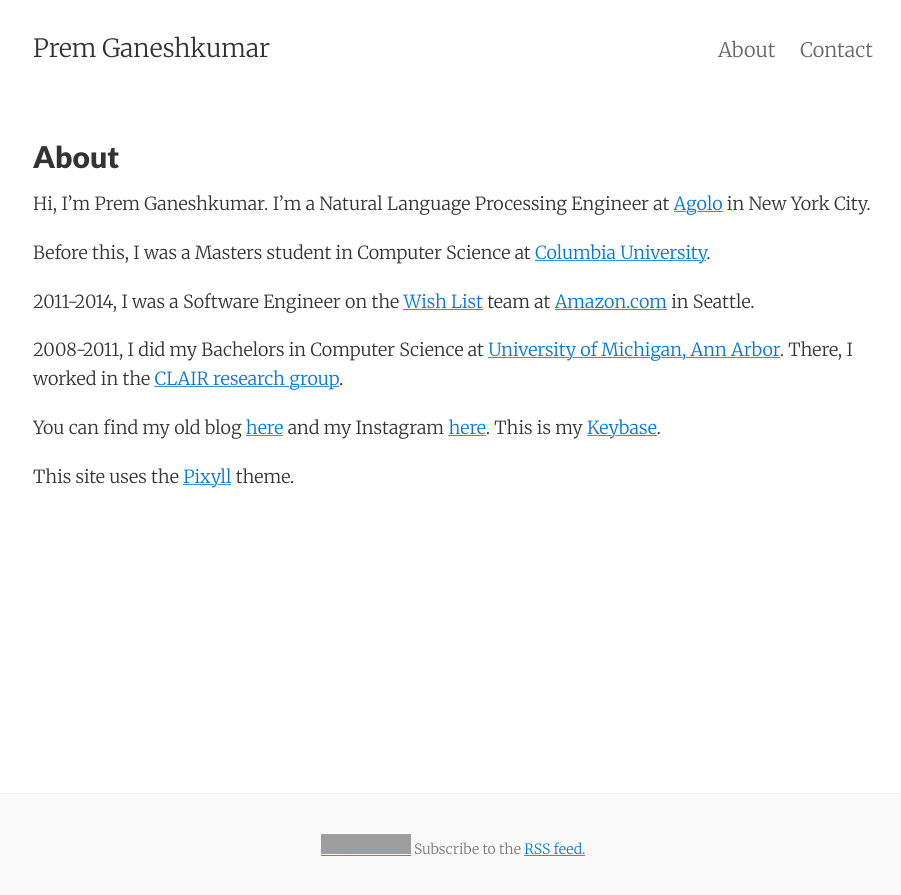
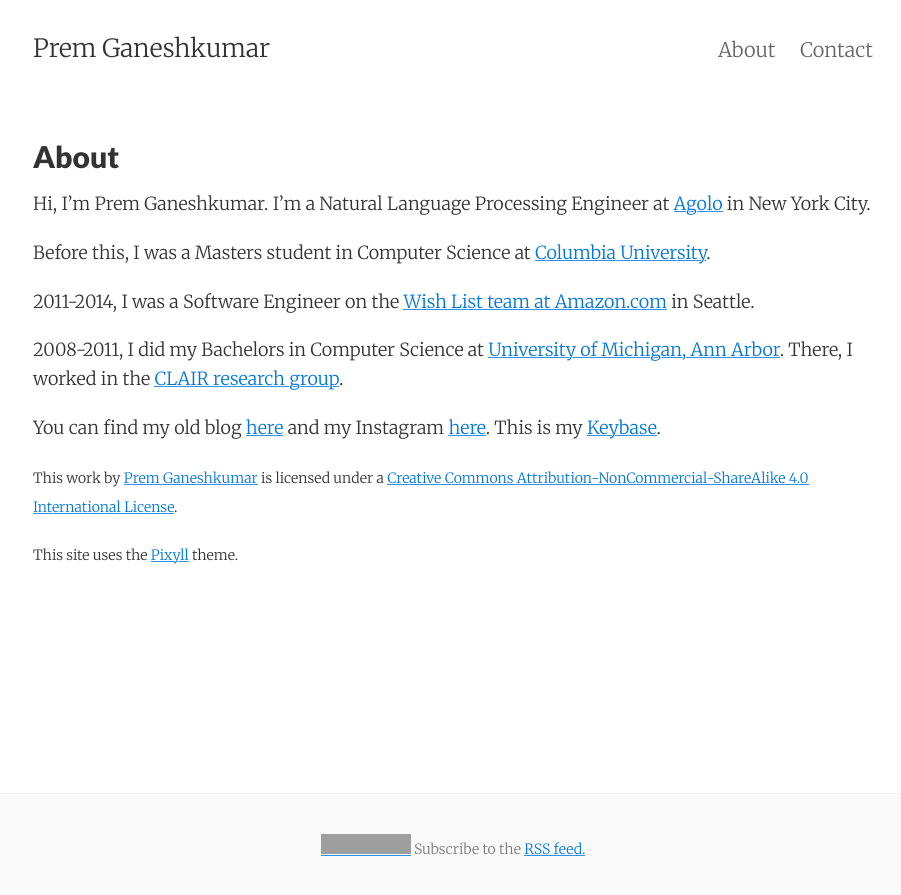
Before and after one commit to premgane/premgane.github.io, a Jekyll site: the page built from about.md, in a window 1280 px wide. Shown: the top 895 px of the page, without its empty margins (187-1088 px from the left). Built offline with Jekyll 4.4.1, drawn with Linux system fonts in a browser that asks for light colours; grey boxes are pictures that could not be loaded.

```diff
--- a/about.md
+++ b/about.md
@@ -7,12 +7,18 @@ tags: about
 
 Hi, I'm Prem Ganeshkumar. I'm a Natural Language Processing Engineer at [Agolo](http://agolo.com/) in New York City.
 
-Before this, I was a Masters student in Computer Science at [Columbia University](http://www.columbia.edu/).
+Before this, I was a Masters student in Computer Science at [Columbia University](http://columbia.edu/).
 
-2011-2014, I was a Software Engineer on the [Wish List](http://amazon.com/wishlist) team at [Amazon.com](http://www.amazon.com/) in Seattle.
+2011-2014, I was a Software Engineer on the [Wish List team at Amazon.com](http://amazon.com/wishlist) in Seattle.
 
 2008-2011, I did my Bachelors in Computer Science at [University of Michigan, Ann Arbor](http://umich.edu/). There, I worked in the [CLAIR research group](http://clairlib.org/).
 
 You can find my old blog [here](http://premgane.wordpress.com) and my Instagram [here](http://instagram.com/premtagram). This is my [Keybase](https://keybase.io/pgkr).
 
+<small>
+This work by <a xmlns:cc="http://creativecommons.org/ns#" href="http://premgkumar.com" property="cc:attributionName" rel="cc:attributionURL">Prem Ganeshkumar</a> is licensed under a <a rel="license" href="http://creativecommons.org/licenses/by-nc-sa/4.0/">Creative Commons Attribution-NonCommercial-ShareAlike 4.0 International License</a>.
+</small>
+
+<small>
 This site uses the [Pixyll](https://github.com/johnotander/pixyll) theme.
+</small>
```
Also changed, not shown: _posts/2016-11-04-nervousness.md (added, +30 -0 lines), _posts/2016-11-01-lstm.md (renamed from _posts/2016-09-01-lstm.md), 1 other file.
